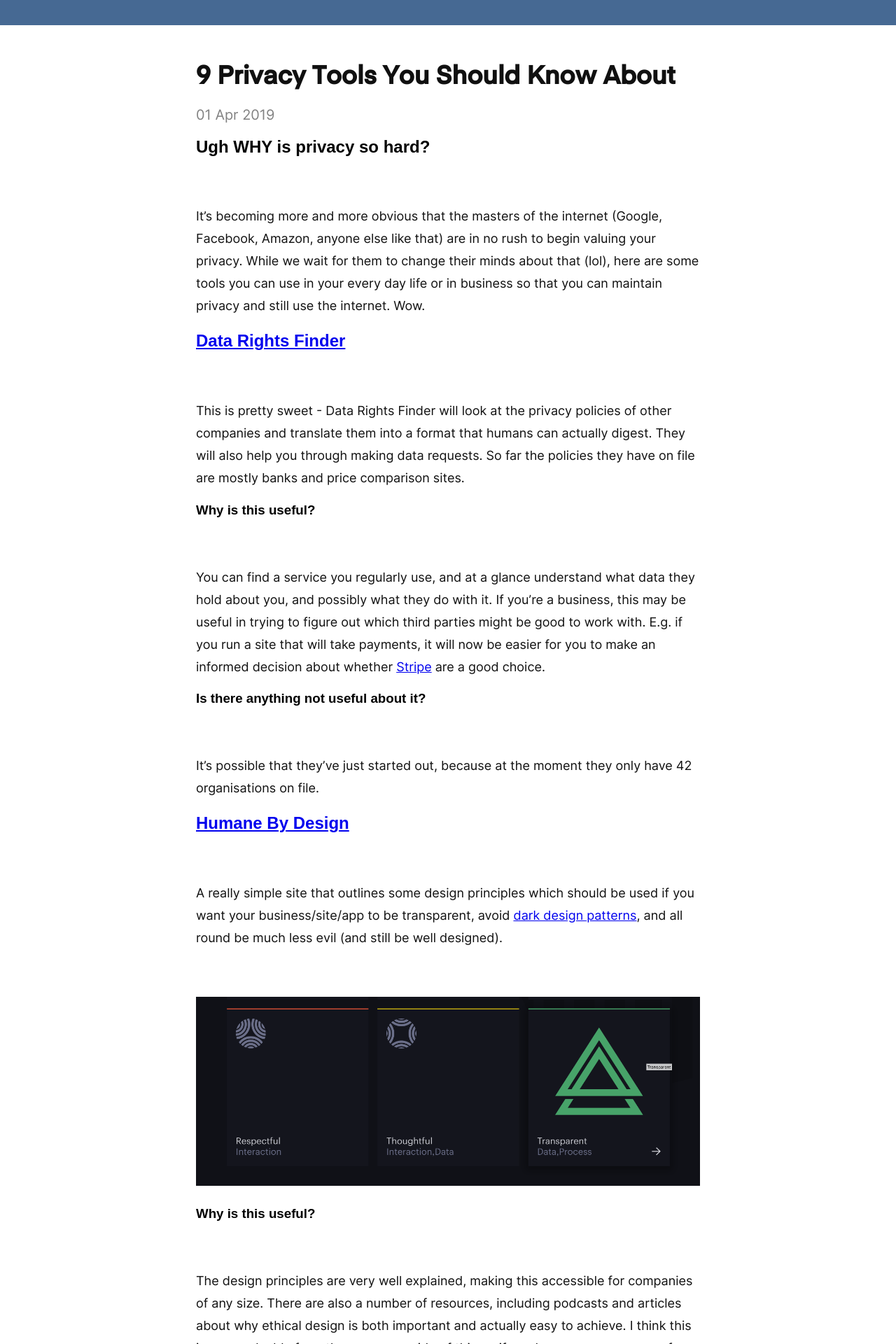
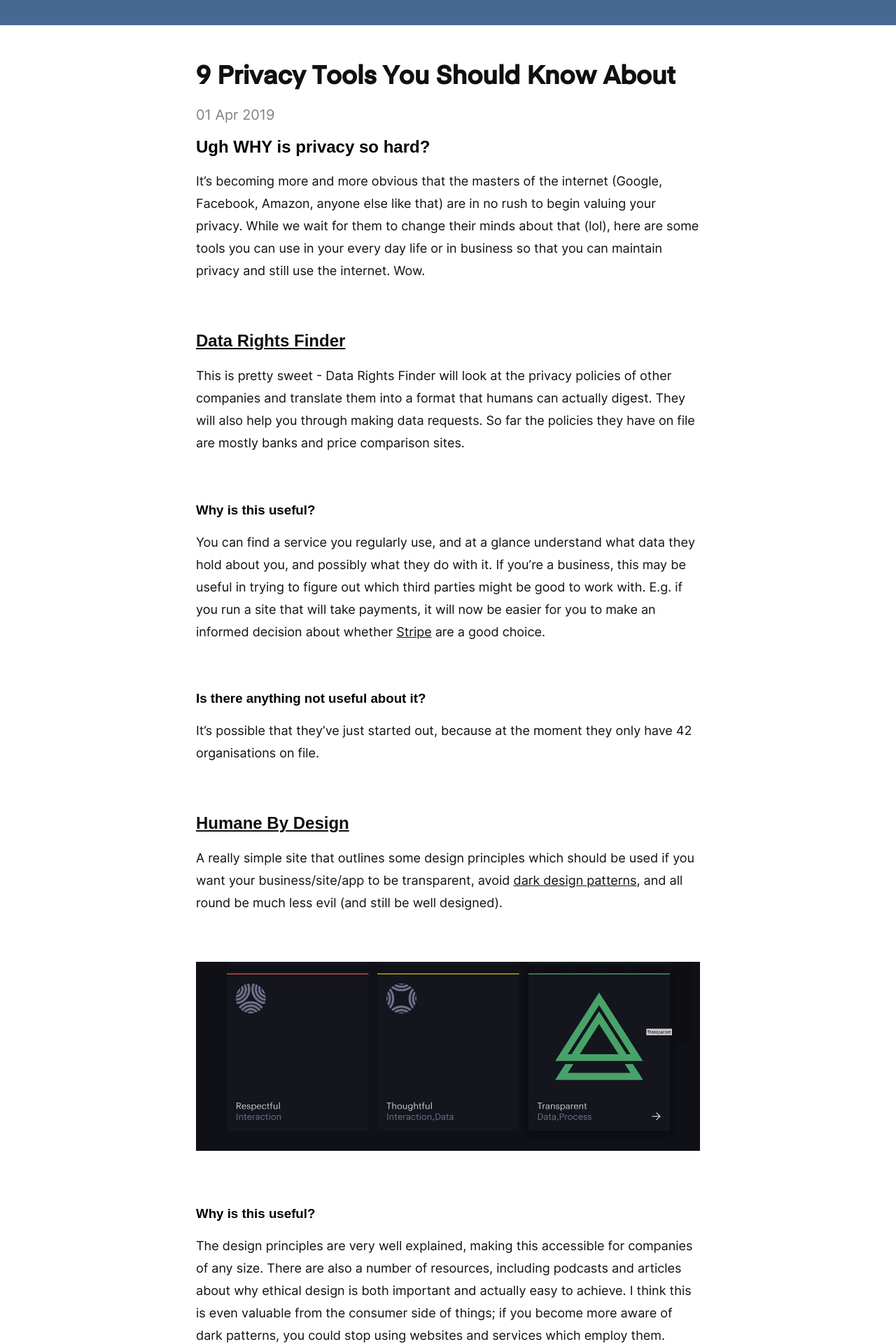
Before and after one commit to metomic/blog, a Jekyll site: the page built from _posts/2019-04-01-9 Privacy Tools You Should Know About.md, in a window 1280 px wide. Shown: the part 504-2424 px from the top of the page at 70% size. Built offline with Jekyll 4.4.1, drawn with Linux system fonts in a browser that asks for light colours.

Commit message:
styling fixed
Link styling and p margins were wrong so fixed quickly

```diff
--- a/_posts/2019-04-01-9 Privacy Tools You Should Know About.md
+++ b/_posts/2019-04-01-9 Privacy Tools You Should Know About.md
@@ -118,7 +118,7 @@
 
 Tells you if any email you receive contains trackers, and also blocks those trackers if you open the email.
 
-![](/images/ugly)
+![](/images/ugly.png)
 
 ### Why is this useful?
 
--- a/css/post.css
+++ b/css/post.css
@@ -118,7 +118,7 @@
 	font-weight: normal;
 	font-size: 18px;
 	line-height: 32px;
-	padding-top: 50px;
+	padding-bottom: 50px;
 	font-family: Inter;
 
 	color: #101010;
@@ -127,3 +127,7 @@
 .blog-content-default p img {
 	width: 100%;
 }
+
+a {
+	color: #101010;
+}
```
Also changed, not shown: images/faces.jpg (added), images/merge.jpg (added), 2 other files.
